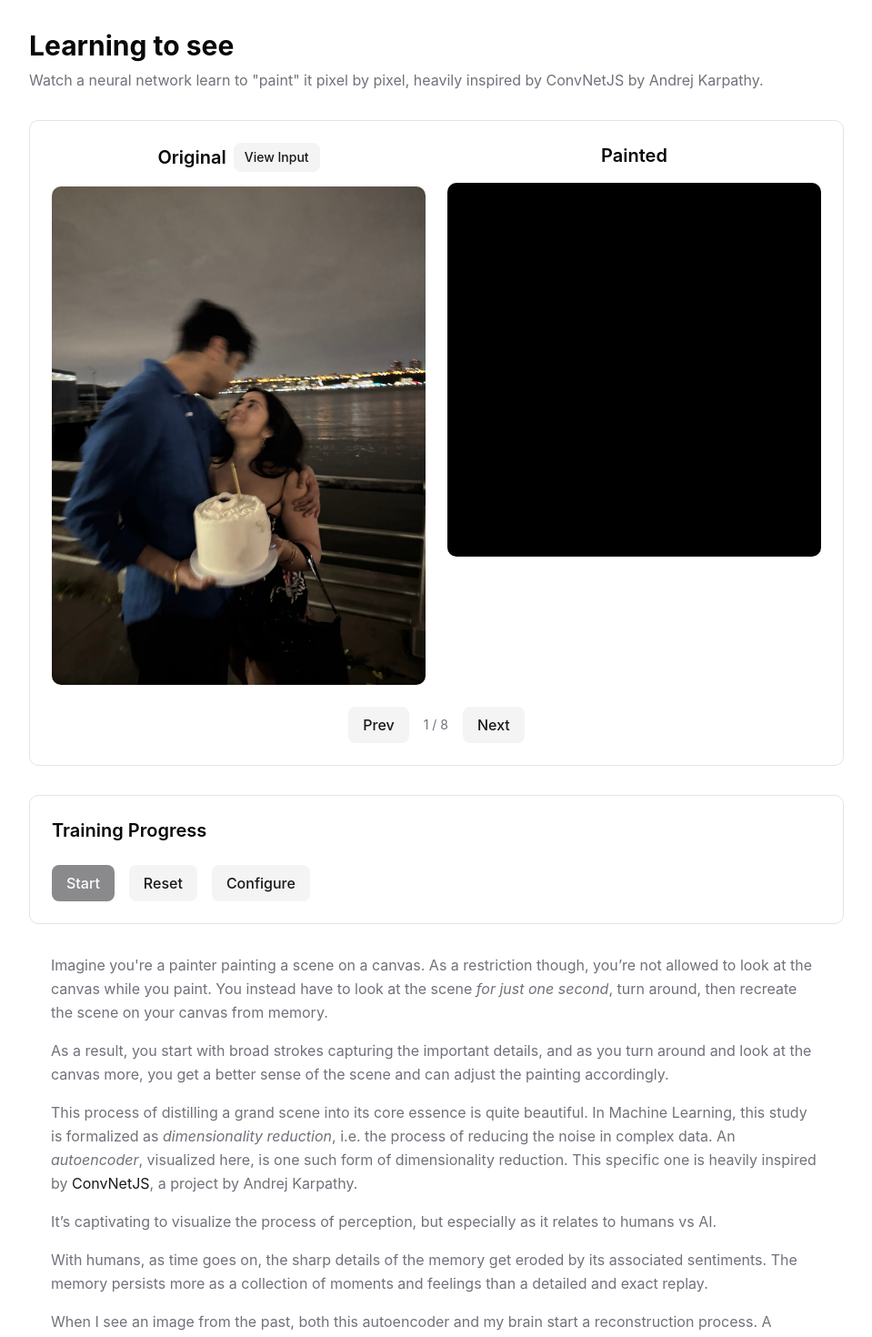
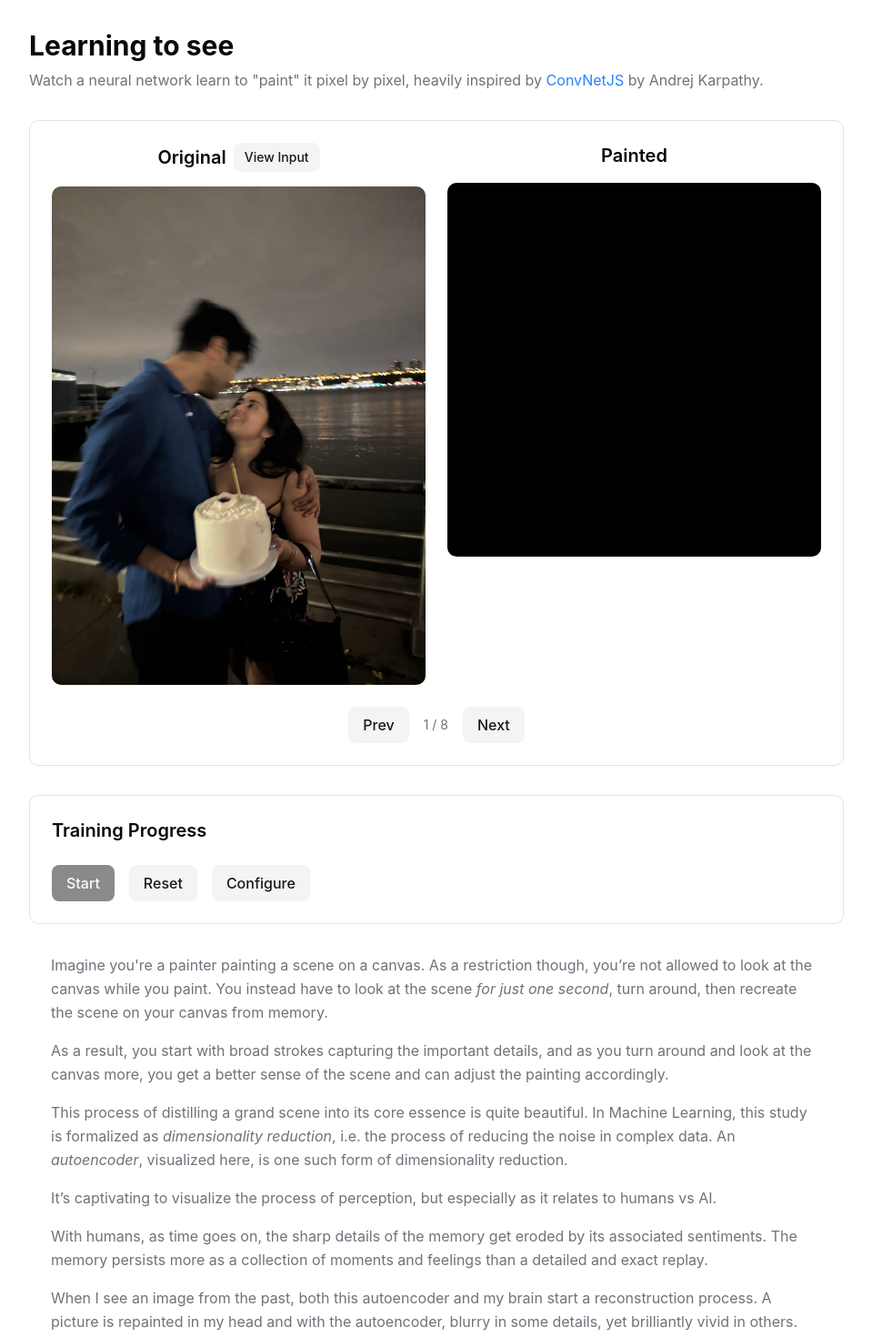
Before and after one commit to kamath/web-autoencoder, a React (Vite) app: page / in a window 1280 px wide. Shown: the top 1470 px of the page at 91% size, without its empty margins (160-1119 px from the left). Built offline with nearby package versions, Linux system fonts and the light colour scheme.

Commit message:
move convnet citation

```diff
--- a/public/content/blog-post.md
+++ b/public/content/blog-post.md
@@ -2,7 +2,7 @@ Imagine you're a painter painting a scene on a canvas. As a restriction though,
 
 As a result, you start with broad strokes capturing the important details, and as you turn around and look at the canvas more, you get a better sense of the scene and can adjust the painting accordingly.
 
-This process of distilling a grand scene into its core essence is quite beautiful. In Machine Learning, this study is formalized as *dimensionality reduction*, i.e. the process of reducing the noise in complex data. An *autoencoder*, visualized here, is one such form of dimensionality reduction. This specific one is heavily inspired by [ConvNetJS](https://cs.stanford.edu/people/karpathy/convnetjs/demo/image_regression.html), a project by Andrej Karpathy.
+This process of distilling a grand scene into its core essence is quite beautiful. In Machine Learning, this study is formalized as *dimensionality reduction*, i.e. the process of reducing the noise in complex data. An *autoencoder*, visualized here, is one such form of dimensionality reduction.
 
 It’s captivating to visualize the process of perception, but especially as it relates to humans vs AI.
 
--- a/src/components/ImagePainter.tsx
+++ b/src/components/ImagePainter.tsx
@@ -404,7 +404,16 @@ export function ImagePainter() {
 				</h1>
 				<p className="text-sm md:text-base text-muted-foreground mb-6 md:mb-8">
 					Watch a neural network learn to &quot;paint&quot; it pixel by pixel,
-					heavily inspired by ConvNetJS by Andrej Karpathy.
+					heavily inspired by{" "}
+					<a
+						href="https://cs.stanford.edu/people/karpathy/convnetjs/demo/image_regression.html"
+						target="_blank"
+						rel="noopener noreferrer"
+						className="text-blue-500 hover:underline"
+					>
+						ConvNetJS
+					</a>{" "}
+					by Andrej Karpathy.
 				</p>
 
 				{/* Image Display - Combined Card */}
```
